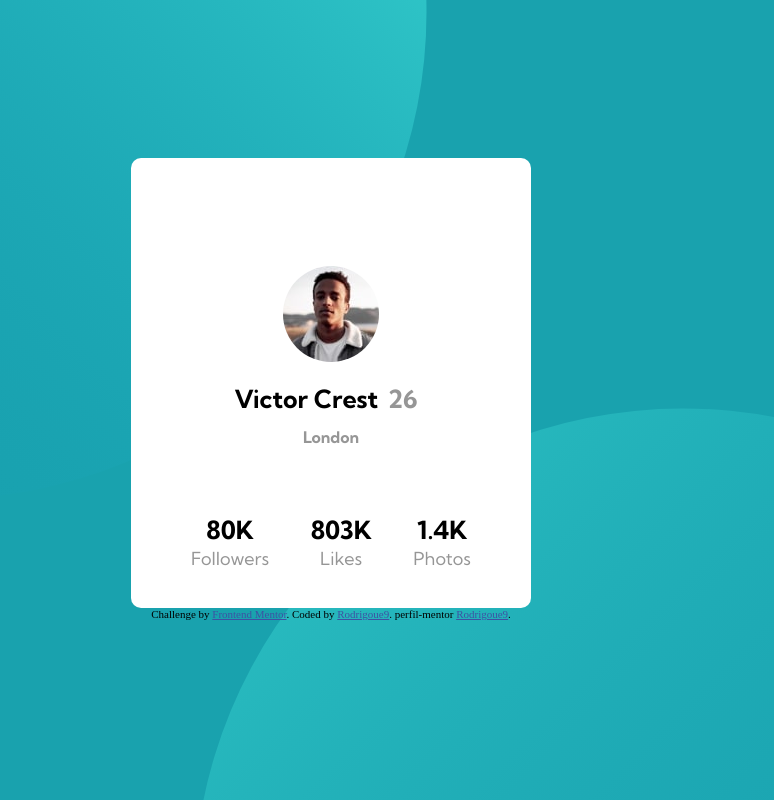
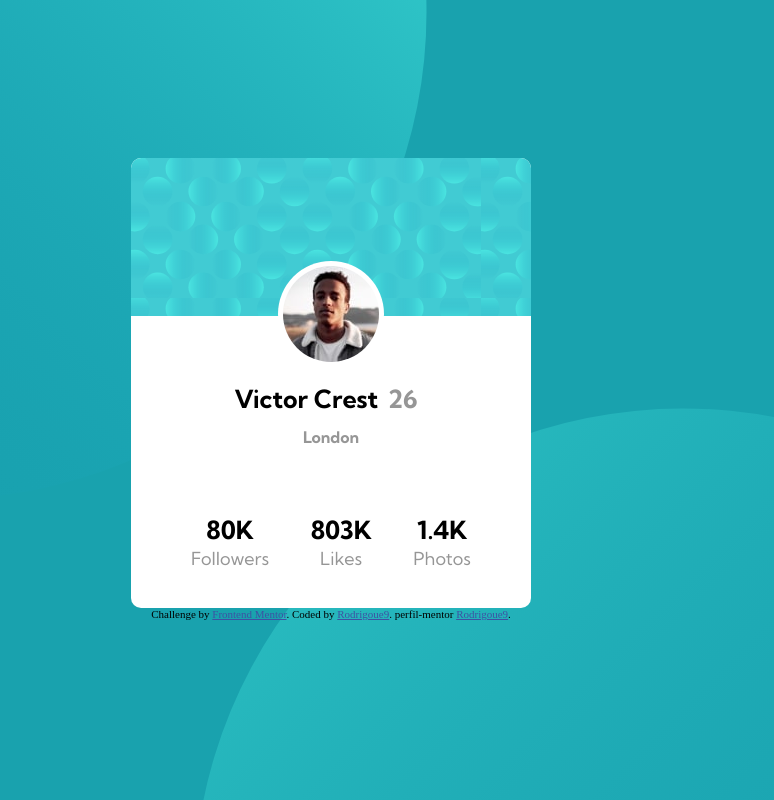
Before and after one commit to Rodrigoue9/Profile-card_flex, a plain HTML site: page index.html in a window 1280 px wide. Shown: the top 800 px of the page, without its empty margins (309-1083 px from the left). Drawn offline with Linux system fonts and the light colour scheme.

Commit message:
Update style.css

```diff
--- a/css/style.css
+++ b/css/style.css
@@ -28,7 +28,7 @@ body {
   background-color: rgb(255, 255, 255);
 }
 .backgroundFoto {
-  background-image: url("images/bg-pattern-card.svg");
+  background-image: url("../images/bg-pattern-card.svg");
   width: auto;
   border-radius: 10px 10px 0px 0px;
   height: 35%;
```
